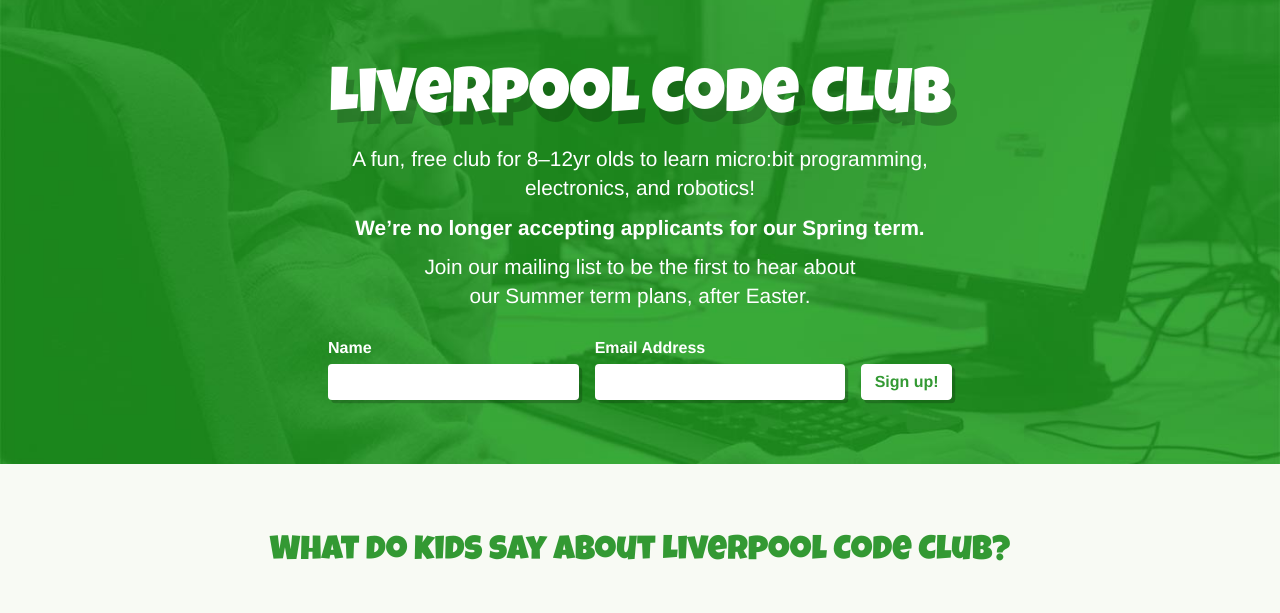
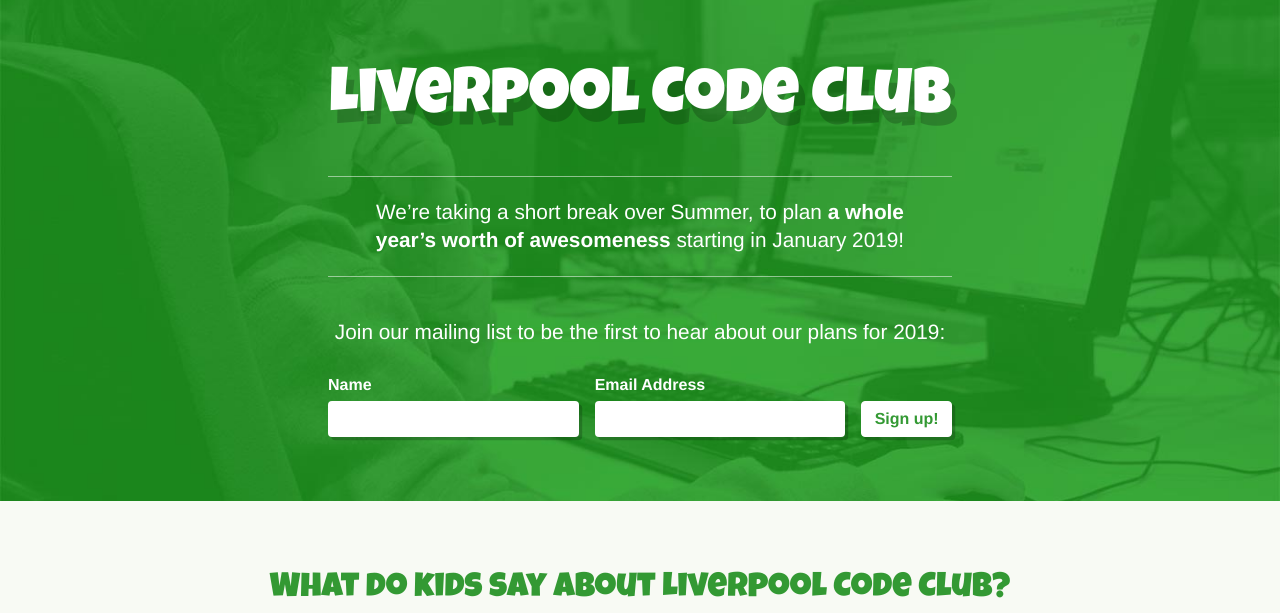
Before and after one commit to liverpoolcodeclub/liverpoolcodeclub.github.io, a Jekyll site: the page built from index.html, in a window 1280 px wide. Shown: the top 613 px of the page. Built offline with Jekyll 4.4.1, drawn with Linux system fonts in a browser that asks for light colours; grey boxes are pictures that could not be loaded.

Commit message:
Update holding message in homepage header

```diff
--- a/_sass/_home.scss
+++ b/_sass/_home.scss
@@ -15,6 +15,14 @@
   h1 {
     text-shadow: 0.1em 0.2em 0 rgba(#000, 0.2);
     margin-top: 0;
+  }
+
+  .short-break {
+    border: 1px solid rgba(#fff, 0.5);
+    border-width: 1px 0;
+    margin: 2em auto;
+    padding: 1em;
+    max-width: 30em;
   }
 
   .btn {
--- a/index.html
+++ b/index.html
@@ -6,9 +6,8 @@ bodyclass: home
 <div class="home-hero">
     <div class="container">
         <h1>Liverpool Code&nbsp;Club</h1>
-        <p>A fun, free club for 8–12yr olds to learn micro:bit programming, electronics, and robotics!</p>
-        <p><strong>We’re no longer accepting applicants for our Spring term.</strong></p>
-        <p style="max-width: 22em">Join our mailing list to be the first to hear about our Summer term plans, after Easter.</p>
+        <p class="short-break">We’re taking a short break over Summer, to plan <strong>a whole year’s worth of awesomeness</strong> starting in January 2019!</p>
+        <p>Join our mailing list to be the first to hear about our plans for 2019:</p>
         <form class="newsletter-signup__inputs" action="//twitter.us12.list-manage.com/subscribe/post?u=d6be98165294a95b5a828956f&amp;id=f7fcdbf312" method="post" name="mc-embedded-subscribe-form" novalidate>
             <div class="newsletter-signup__name">
                 <label for="mce-1-NAME">Name</label>
```
